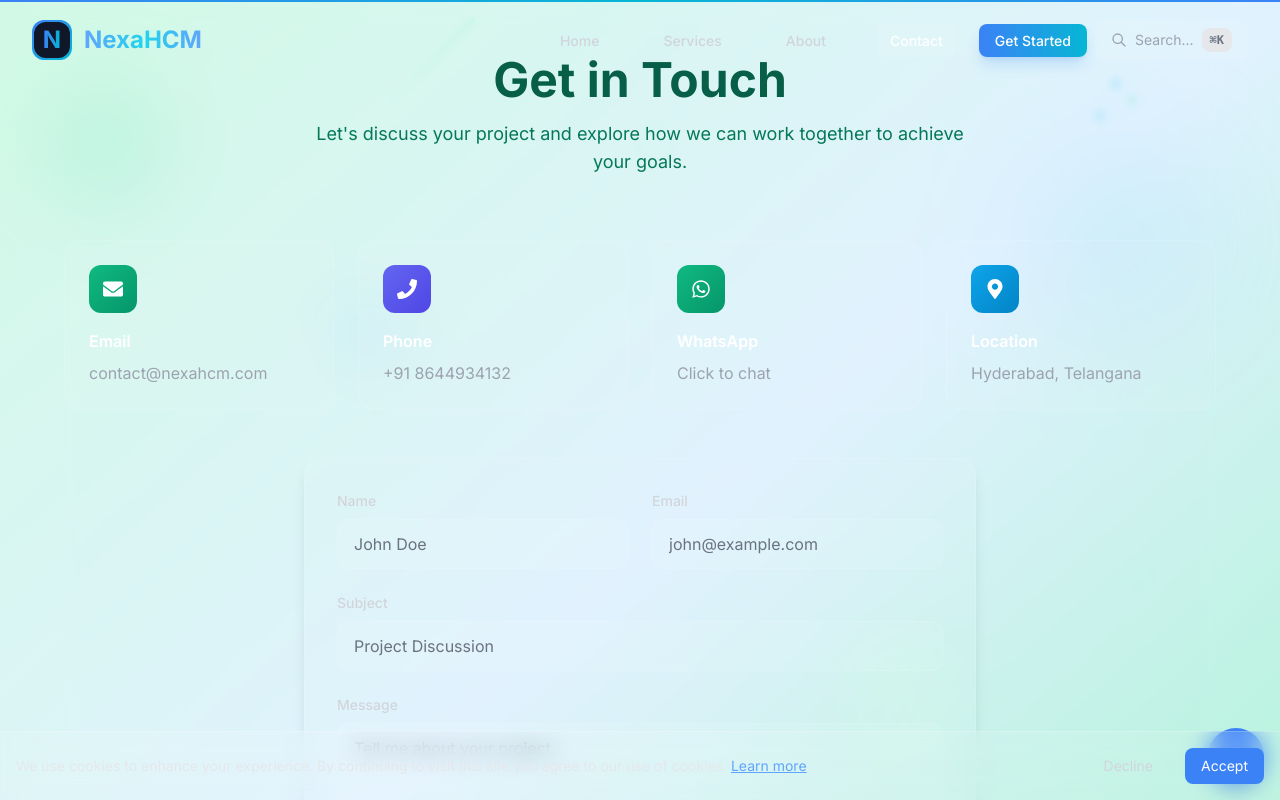
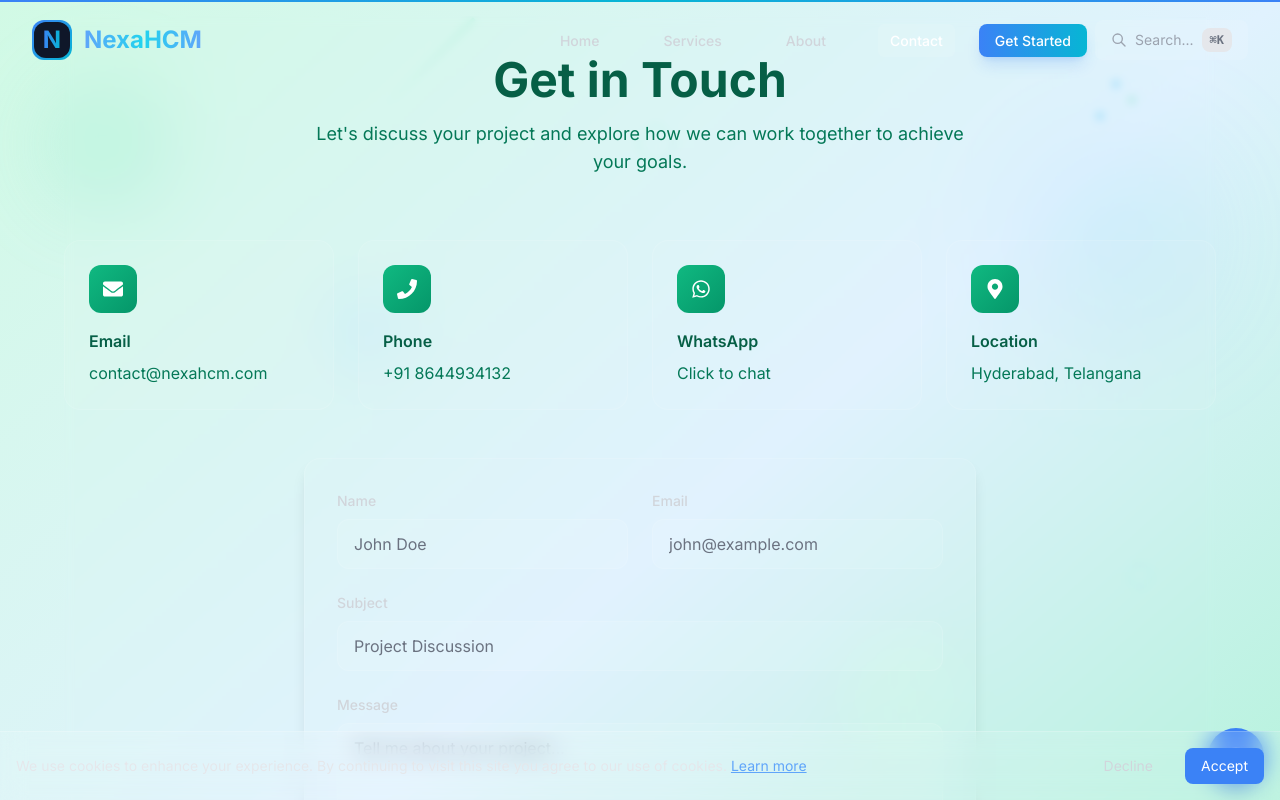
Before and after one commit to Prasanthk4/nexahcm, a React (Vite) app: page /contact in a window 1280 px wide. Shown: the top 800 px of the page. Built offline with nearby package versions, Linux system fonts and the light colour scheme.

Commit message:
feat: Make contact info clickable and update font colors

```diff
--- a/src/pages/Contact.jsx
+++ b/src/pages/Contact.jsx
@@ -64,8 +64,13 @@ const Contact = () => {
               <div className="bg-gradient-to-br from-emerald-500 to-emerald-600 w-12 h-12 rounded-xl flex items-center justify-center mb-4">
                 <FaEnvelope className="text-white text-xl" />
               </div>
-              <h3 className="text-white font-semibold mb-2">Email</h3>
-              <p className="text-gray-400 group-hover:text-gray-300 transition-colors duration-300">contact@nexahcm.com</p>
+              <h3 className="text-emerald-800 font-semibold mb-2">Email</h3>
+              <a
+                href="mailto:contact@nexahcm.com"
+                className="text-emerald-700 hover:text-emerald-900 transition-colors duration-300"
+              >
+                contact@nexahcm.com
+              </a>
             </motion.div>
 
             <motion.div
@@ -74,11 +79,16 @@ const Contact = () => {
               transition={{ delay: 0.4 }}
               className="bg-white/5 backdrop-blur-md p-6 rounded-2xl border border-white/10 hover:bg-white/10 transition-all duration-300 group"
             >
-              <div className="bg-gradient-to-br from-indigo-500 to-indigo-600 w-12 h-12 rounded-xl flex items-center justify-center mb-4">
+              <div className="bg-gradient-to-br from-emerald-500 to-emerald-600 w-12 h-12 rounded-xl flex items-center justify-center mb-4">
                 <FaPhone className="text-white text-xl" />
               </div>
-              <h3 className="text-white font-semibold mb-2">Phone</h3>
-              <p className="text-gray-400 group-hover:text-gray-300 transition-colors duration-300">+91 8644934132</p>
+              <h3 className="text-emerald-800 font-semibold mb-2">Phone</h3>
+              <a
+                href="tel:+918644934132"
+                className="text-emerald-700 hover:text-emerald-900 transition-colors duration-300"
+              >
+                +91 8644934132
+              </a>
             </motion.div>
 
             <motion.div
@@ -90,8 +100,15 @@ const Contact = () => {
               <div className="bg-gradient-to-br from-emerald-500 to-emerald-600 w-12 h-12 rounded-xl flex items-center justify-center mb-4">
                 <FaWhatsapp className="text-white text-xl" />
               </div>
-              <h3 className="text-white font-semibold mb-2">WhatsApp</h3>
-              <p className="text-gray-400 group-hover:text-gray-300 transition-colors duration-300">Click to chat</p>
+              <h3 className="text-emerald-800 font-semibold mb-2">WhatsApp</h3>
+              <a
+                href="https://wa.me/918644934132"
+                target="_blank"
+                rel="noopener noreferrer"
+                className="text-emerald-700 hover:text-emerald-900 transition-colors duration-300"
+              >
+                Click to chat
+              </a>
             </motion.div>
 
             <motion.div
@@ -100,11 +117,18 @@ const Contact = () => {
               transition={{ delay: 0.6 }}
               className="bg-white/5 backdrop-blur-md p-6 rounded-2xl border border-white/10 hover:bg-white/10 transition-all duration-300 group"
             >
-              <div className="bg-gradient-to-br from-sky-500 to-sky-600 w-12 h-12 rounded-xl flex items-center justify-center mb-4">
+              <div className="bg-gradient-to-br from-emerald-500 to-emerald-600 w-12 h-12 rounded-xl flex items-center justify-center mb-4">
                 <FaMapMarkerAlt className="text-white text-xl" />
               </div>
-              <h3 className="text-white font-semibold mb-2">Location</h3>
-              <p className="text-gray-400 group-hover:text-gray-300 transition-colors duration-300">Hyderabad, Telangana</p>
+              <h3 className="text-emerald-800 font-semibold mb-2">Location</h3>
+              <a
+                href="https://maps.google.com/?q=Hyderabad,Telangana"
+                target="_blank"
+                rel="noopener noreferrer"
+                className="text-emerald-700 hover:text-emerald-900 transition-colors duration-300"
+              >
+                Hyderabad, Telangana
+              </a>
             </motion.div>
           </div>
 
```
